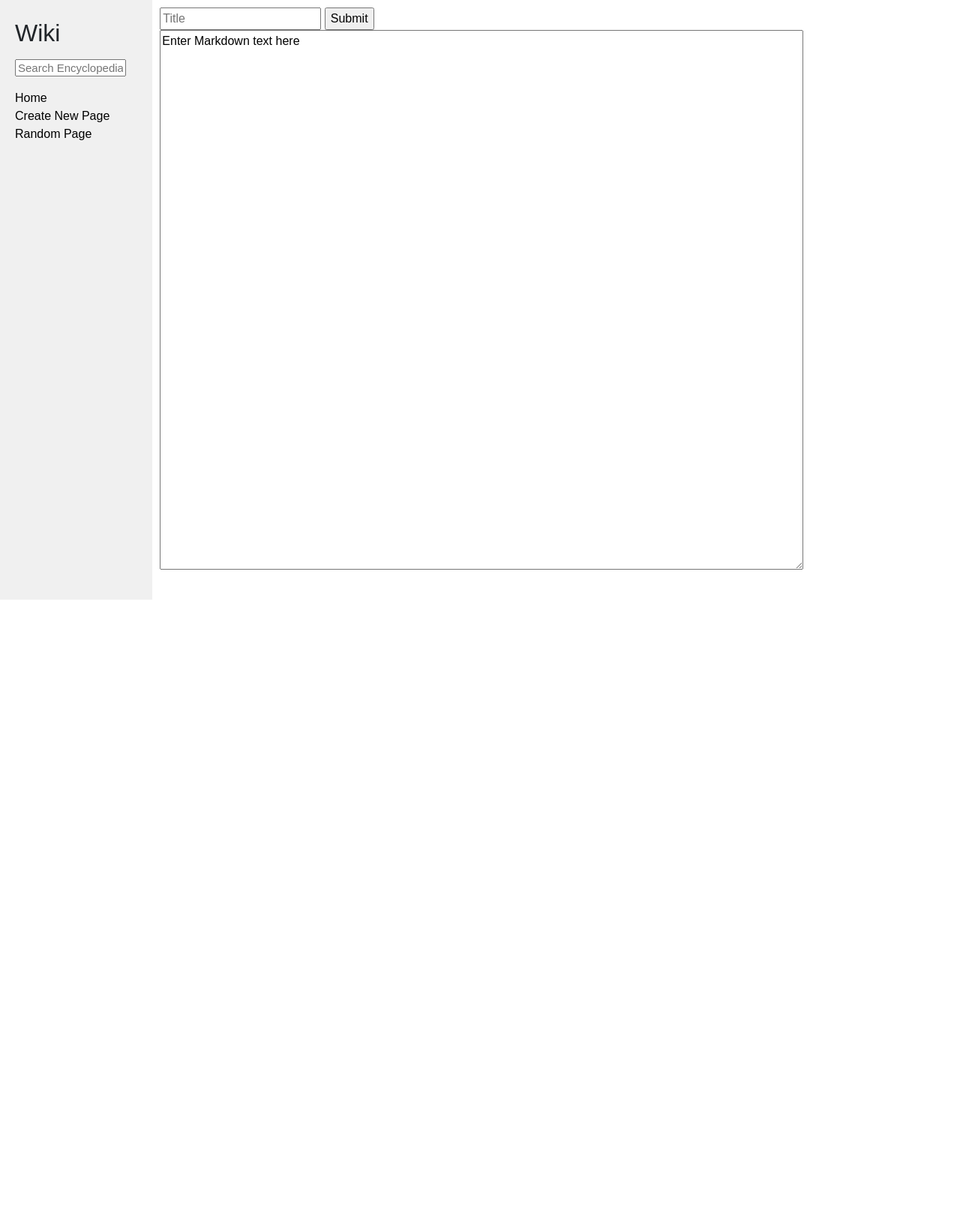
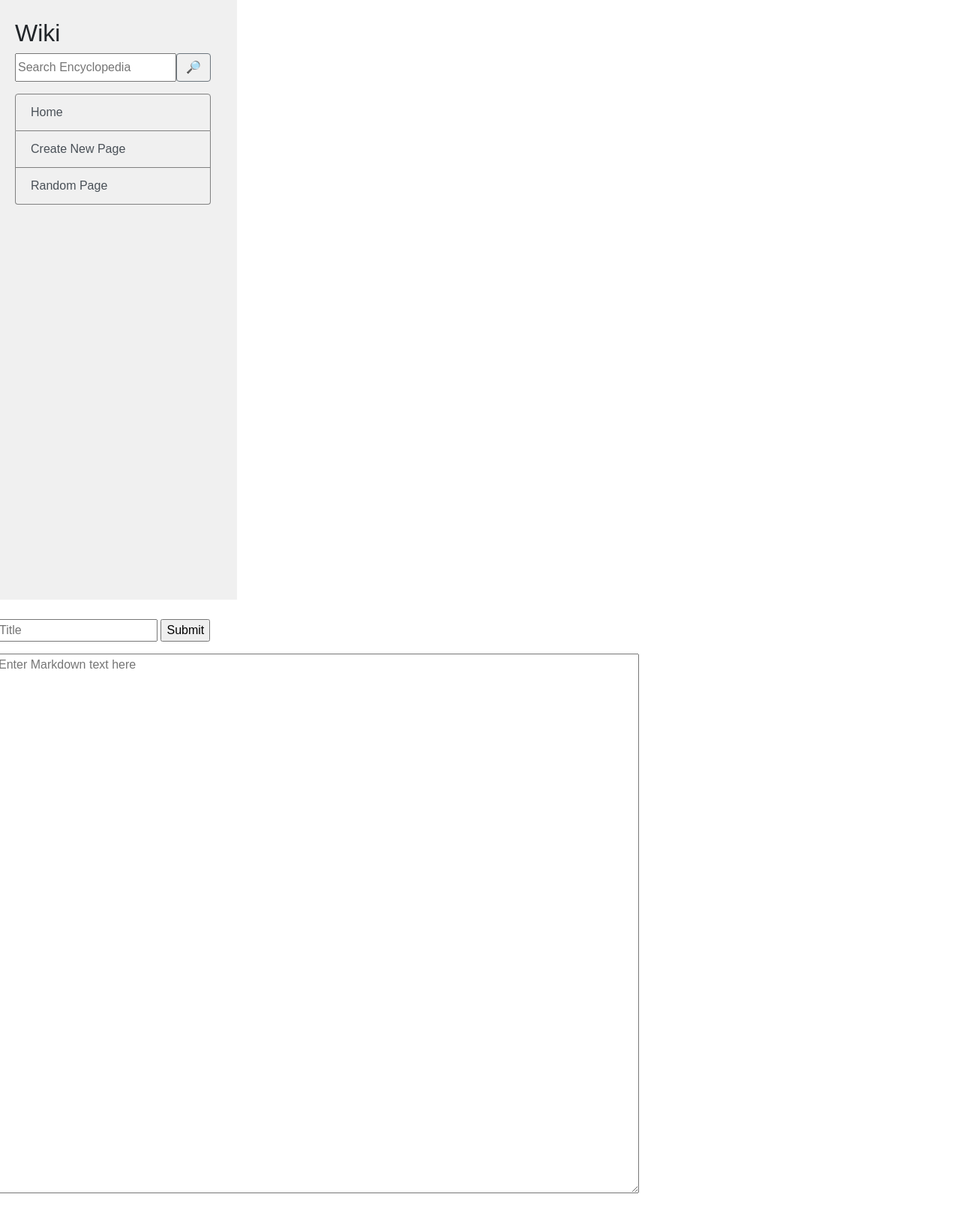
Before and after one commit to mariesophiet/online-encyclopedia, a Django app: page /wiki/new in a window 1280 px wide. Shown: the whole page at 75% size. Before the commit the page ends 800 px from the top, so only its background shows below. Run offline with Django 3.2, Linux system fonts and the light colour scheme; some libraries are stand-ins or nearby versions.

Commit message:
styled searchbar and the rest of the pages

```diff
--- a/encyclopedia/static/encyclopedia/styles.css
+++ b/encyclopedia/static/encyclopedia/styles.css
@@ -2,10 +2,6 @@ body {
     margin: 0;
     background-color: white;
     font-family: Arial, Helvetica, sans-serif;
-}
-
-a:link {
-    color: black;
 }
 
 code {
@@ -46,6 +42,11 @@ textarea {
     text-align: justify;
 }
 
-#textbox:link {
-    color: blue;
+.list-group-item, .list-group-item-action {
+    background-color: #f0f0f0 !important;
+    border-color: grey;
 }
+
+.form-control {
+    width: 100%;
+}
--- a/encyclopedia/templates/encyclopedia/layout.html
+++ b/encyclopedia/templates/encyclopedia/layout.html
@@ -13,35 +13,42 @@
 
 <body>
     <div class="row">
-        <div class="sidebar col-lg-2 col-md-3">
-            <div class="container-fluid">
+        <div class="sidebar mb-3">
+            <div class="container">
                 <h2>Wiki</h2>
+                <form action="{% url 'encyclopedia:search' %}" method="get" id="search">
+                    {% csrf_token %}
+                    <div class="input-group">
+                        <input class="form control" type="text" name="q" placeholder="Search Encyclopedia">
+                        <div class="input-group-addon">
+                            <button class="btn btn-outline-secondary" type="submit"
+                                form="search">&#x1F50E;&#xFE0E;</button>
+                        </div>
+                    </div>
+                </form>
+
                 <div class="mt-3">
-                    <form action="{% url 'encyclopedia:search' %}" method="get">
-                        {% csrf_token %}
-                        <input class="search" type="text" name="q" placeholder="Search Encyclopedia">
-                    </form>
-                </div>
-                <div class="mt-3">
-                    <div>
-                        <a href="{% url 'encyclopedia:index' %}">Home</a>
-                    </div>
-                    <div>
-                        <a href="{% url 'encyclopedia:new' %}">Create New Page</a>
-                    </div>
-                    <div>
-                        <a href="{% url 'encyclopedia:random' %}">Random Page</a>
+                    <div class="list-group" id="myList" role="tablist">
+                        <a class="list-group-item list-group-item-action" data-toggle="list"
+                            href="{% url 'encyclopedia:index' %}" role="tab">Home</a>
+                        <a class="list-group-item list-group-item-action" data-toggle="list"
+                            href="{% url 'encyclopedia:new' %}" role="tab">Create New Page</a>
+                        <a class="list-group-item list-group-item-action" data-toggle="list"
+                            href="{% url 'encyclopedia:random' %}" role="tab">Random Page</a>
                     </div>
                 </div>
             </div>
-            {% block nav %}
-            {% endblock %}
         </div>
+        {% block nav %}
+        {% endblock %}
+
         <div class="main col-lg-10 col-md-9">
             {% block body %}
             {% endblock %}
         </div>
     </div>
+
+
 </body>
 
 </html>
--- a/encyclopedia/templates/encyclopedia/new_page.html
+++ b/encyclopedia/templates/encyclopedia/new_page.html
@@ -1,7 +1,7 @@
 {% extends "encyclopedia/layout.html" %}
 
 {% block title %}
-    Create New Page
+Create New Page
 {% endblock %}
 
 {% block body %}
@@ -13,9 +13,12 @@
 {% endif %}
 <form action="{% url 'encyclopedia:new' %}" method="post" id="newform">
     {% csrf_token %}
-    <input type="text" name="title" placeholder="Title">
-    <input type="submit">
+    <div class="form-group">
+        <input type="text" name="title" placeholder="Title">
+        <input type="submit">
+    </div>
 </form>
-<textarea name="markdown" form="newform">Enter Markdown text here</textarea>
-
+<div class="form-group">
+    <textarea name="markdown" form="newform" placeholder="Enter Markdown text here"></textarea>
+</div>
 {% endblock %}
--- a/encyclopedia/views.py
+++ b/encyclopedia/views.py
@@ -37,6 +37,12 @@ def search(request):
         return render(request, "encyclopedia/search.html", {
                 "entries": response
             })
+    # if nothing is searched
+    else:
+        return render(request, "encyclopedia/search.html", {
+                "entries": None
+            })
+
 
 def new(request):
     # if input post request
```
Also changed, not shown: encyclopedia/templates/encyclopedia/index.html (+7 -4 lines), entries/Git.md (+0 -2 lines).
